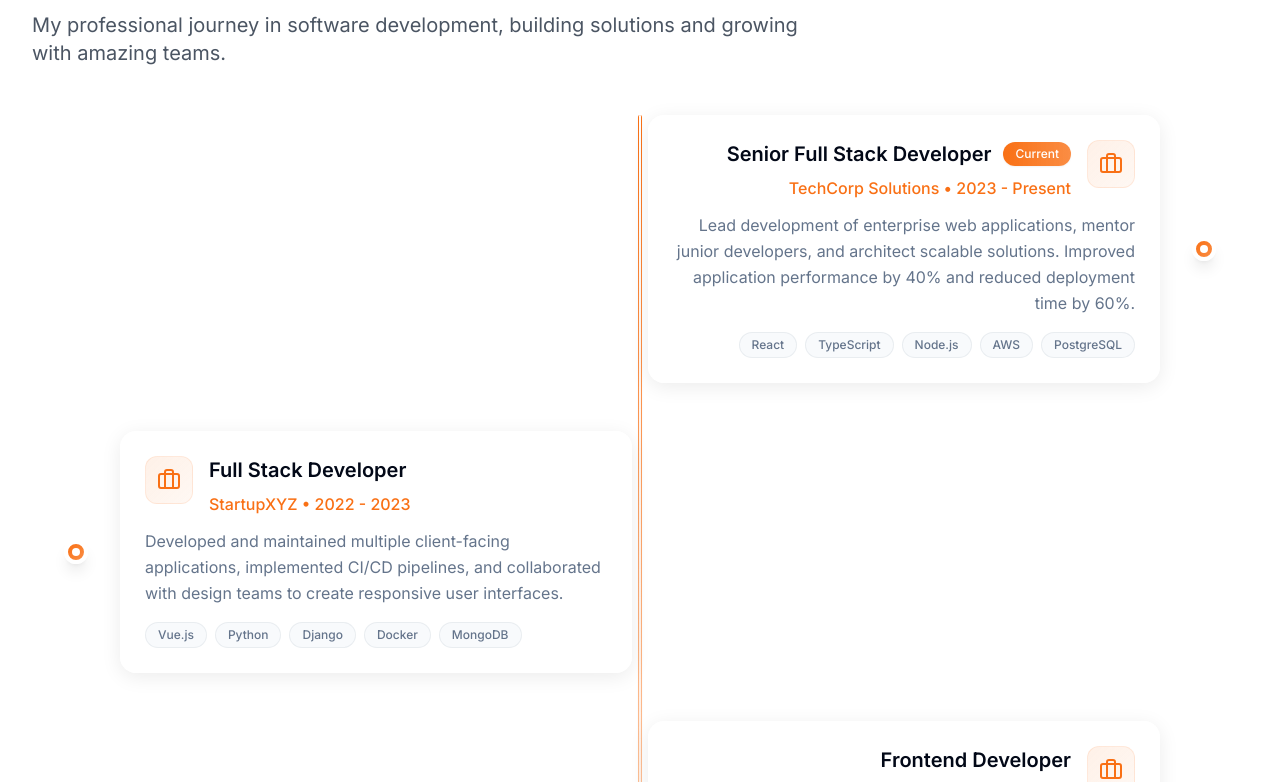
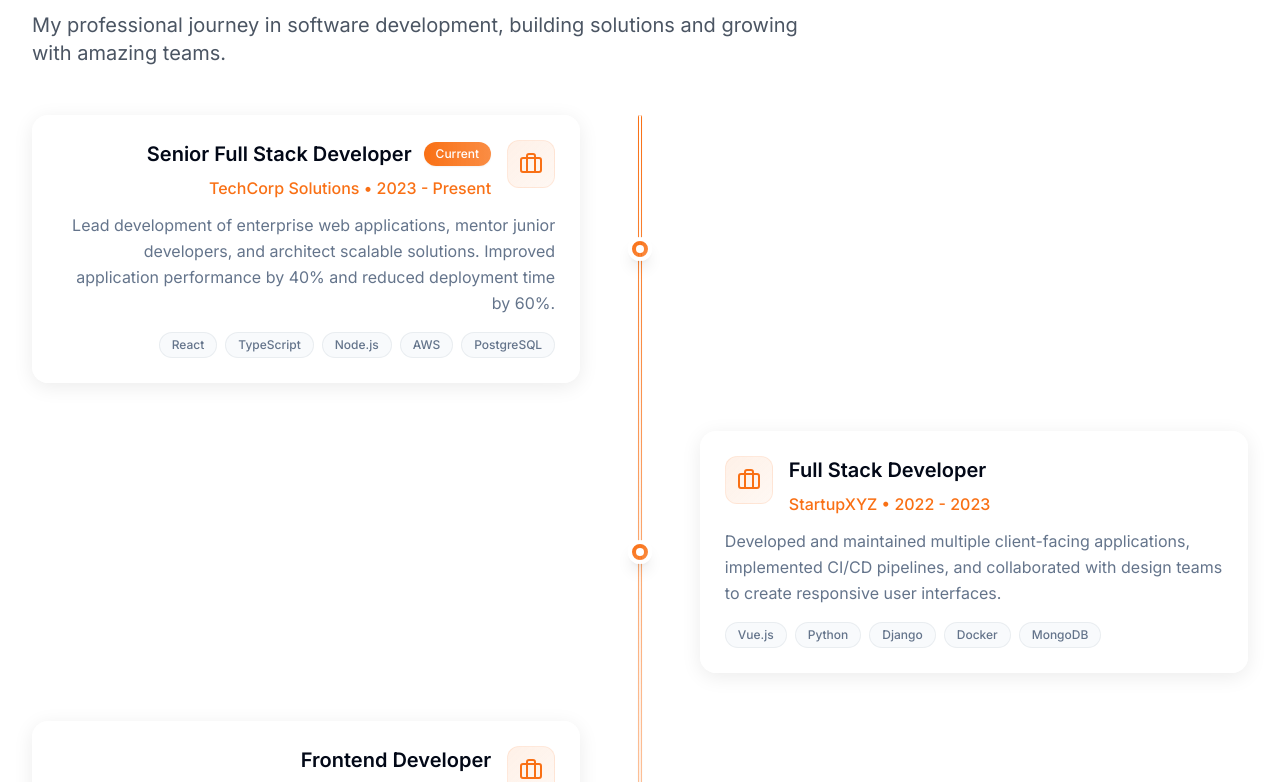
Before and after one commit to Atharva9281/atharvaportfolio, a React (Vite) app: page / in a window 1280 px wide. Shown: the part 3538-4320 px from the top of the page. Built offline with nearby package versions, Linux system fonts and the light colour scheme; a web font is replaced by a local one.

Commit message:
Refactor experience section
Modify the experience section to change the card layout.

```diff
--- a/src/components/Experience.tsx
+++ b/src/components/Experience.tsx
@@ -45,26 +45,72 @@ const experiences: ExperienceProps[] = [
 
 const ExperienceCard = ({ title, company, period, description, technologies, current, isLeft }: ExperienceProps & { isLeft: boolean }) => {
   return (
-    <div className={`flex items-center w-full ${isLeft ? 'flex-row-reverse' : 'flex-row'} group`}>
-      {/* Timeline dot with glow effect */}
-      <div className="relative z-10 mx-8">
+    <div className="flex items-center w-full group">
+      {/* Left side content or spacer */}
+      <div className={`w-1/2 ${isLeft ? 'pr-12' : 'pr-8'} ${isLeft ? '' : 'opacity-0'}`}>
+        {isLeft && (
+          <div className="text-right">
+            <div className="glass-card hover-lift group-hover:shadow-elegant-hover transition-all duration-500">
+              <div className="absolute inset-0 bg-gradient-to-br from-primary/5 to-transparent rounded-2xl opacity-0 group-hover:opacity-100 transition-all duration-300"></div>
+              <div className="relative p-6">
+                <div className="flex items-start gap-4 flex-row-reverse">
+                  <div className="flex items-center justify-center w-12 h-12 bg-gradient-to-br from-primary/10 to-primary/5 rounded-xl border border-primary/10">
+                    <Briefcase className="w-6 h-6 text-primary" />
+                  </div>
+                  <div className="flex-1">
+                    <div className="flex items-center gap-3 mb-2 justify-end">
+                      <h3 className="text-xl font-semibold text-foreground">{title}</h3>
+                      {current && (
+                        <span className="px-3 py-1 text-xs font-medium bg-gradient-to-r from-primary to-primary/80 text-white rounded-full shadow-sm">
+                          Current
+                        </span>
+                      )}
+                    </div>
+                    <div className="text-primary font-medium mb-3 text-right">
+                      {company} • {period}
+                    </div>
+                  </div>
+                </div>
+
+                <p className="text-muted-foreground leading-relaxed mb-4 text-right">{description}</p>
+
+                <div className="flex flex-wrap gap-2 justify-end">
+                  {technologies.map((tech) => (
+                    <span
+                      key={tech}
+                      className="px-3 py-1 text-xs font-medium bg-muted/50 text-muted-foreground rounded-full border border-muted-foreground/10 hover:bg-primary/10 hover:text-primary transition-colors duration-200"
+                    >
+                      {tech}
+                    </span>
+                  ))}
+                </div>
+              </div>
+            </div>
+          </div>
+        )}
+      </div>
+
+      {/* Timeline dot */}
+      <div className="relative z-10 flex-shrink-0">
         <div className="flex items-center justify-center w-6 h-6 bg-gradient-to-br from-primary to-primary/80 rounded-full shadow-lg border-4 border-background group-hover:scale-110 transition-all duration-300">
           <div className="w-2 h-2 bg-white rounded-full"></div>
         </div>
         <div className="absolute inset-0 bg-primary/20 rounded-full blur-sm opacity-0 group-hover:opacity-100 transition-all duration-300 scale-150"></div>
       </div>
 
-      {/* Card with enhanced styling */}
-      <div className={`w-full max-w-lg ${isLeft ? 'text-right' : 'text-left'}`}>
+      {/* Right side content or spacer */}
+      <div className={`w-1/2 ${!isLeft ? 'pl-12' : 'pl-8'} ${!isLeft ? '' : 'opacity-0'}`}>
+        {!isLeft && (
+          <div className="text-left">
             <div className="glass-card hover-lift group-hover:shadow-elegant-hover transition-all duration-500">
               <div className="absolute inset-0 bg-gradient-to-br from-primary/5 to-transparent rounded-2xl opacity-0 group-hover:opacity-100 transition-all duration-300"></div>
               <div className="relative p-6">
-            <div className={`flex items-start gap-4 ${isLeft ? 'flex-row-reverse' : 'flex-row'}`}>
+                <div className="flex items-start gap-4">
                   <div className="flex items-center justify-center w-12 h-12 bg-gradient-to-br from-primary/10 to-primary/5 rounded-xl border border-primary/10">
                     <Briefcase className="w-6 h-6 text-primary" />
                   </div>
                   <div className="flex-1">
-                <div className={`flex items-center gap-3 mb-2 ${isLeft ? 'justify-end' : 'justify-start'}`}>
+                    <div className="flex items-center gap-3 mb-2">
                       <h3 className="text-xl font-semibold text-foreground">{title}</h3>
                       {current && (
                         <span className="px-3 py-1 text-xs font-medium bg-gradient-to-r from-primary to-primary/80 text-white rounded-full shadow-sm">
@@ -80,7 +126,7 @@ const ExperienceCard = ({ title, company, period, description, technologies, cur
 
                 <p className="text-muted-foreground leading-relaxed mb-4">{description}</p>
 
-            <div className={`flex flex-wrap gap-2 ${isLeft ? 'justify-end' : 'justify-start'}`}>
+                <div className="flex flex-wrap gap-2">
                   {technologies.map((tech) => (
                     <span
                       key={tech}
@@ -93,9 +139,8 @@ const ExperienceCard = ({ title, company, period, description, technologies, cur
               </div>
             </div>
           </div>
-
-      {/* Spacer for the other side */}
-      <div className="w-full max-w-lg"></div>
+        )}
+      </div>
     </div>
   );
 };
```
Lines whose indentation alone changed are shown as unchanged.
